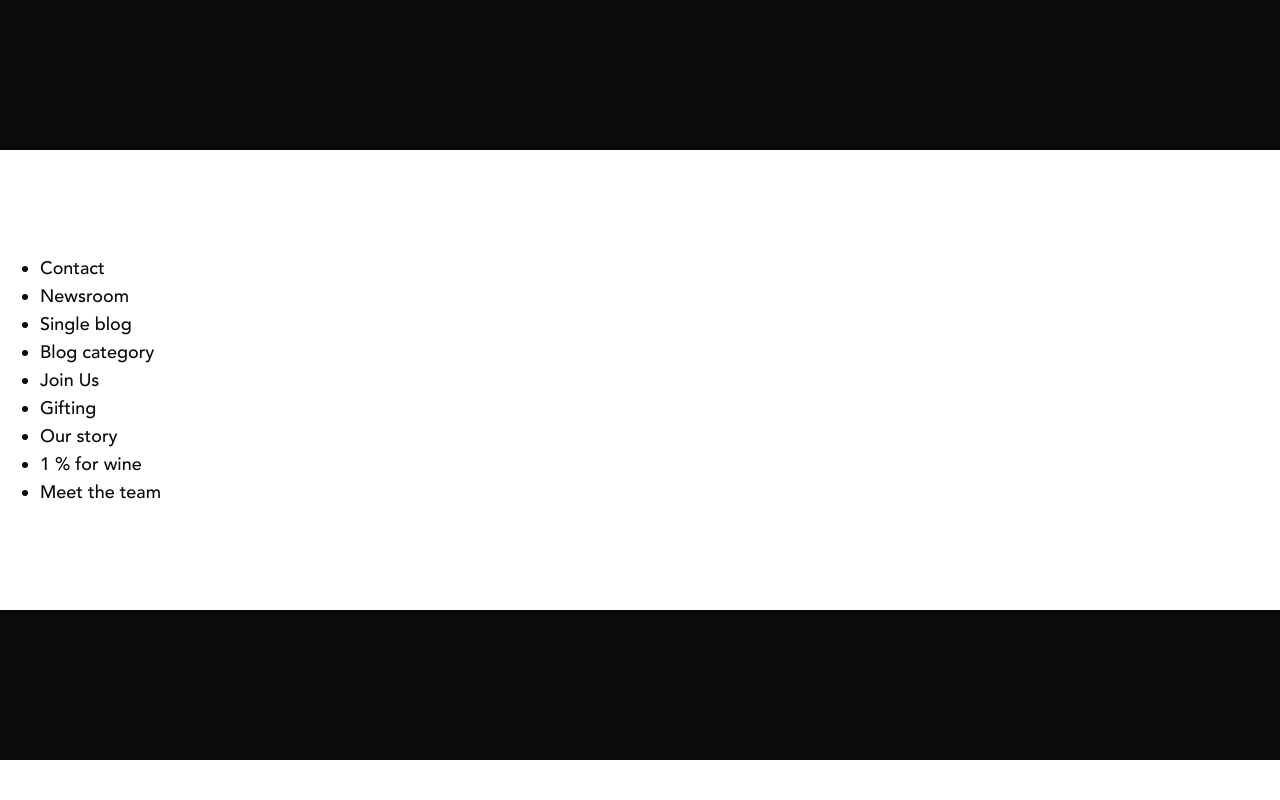
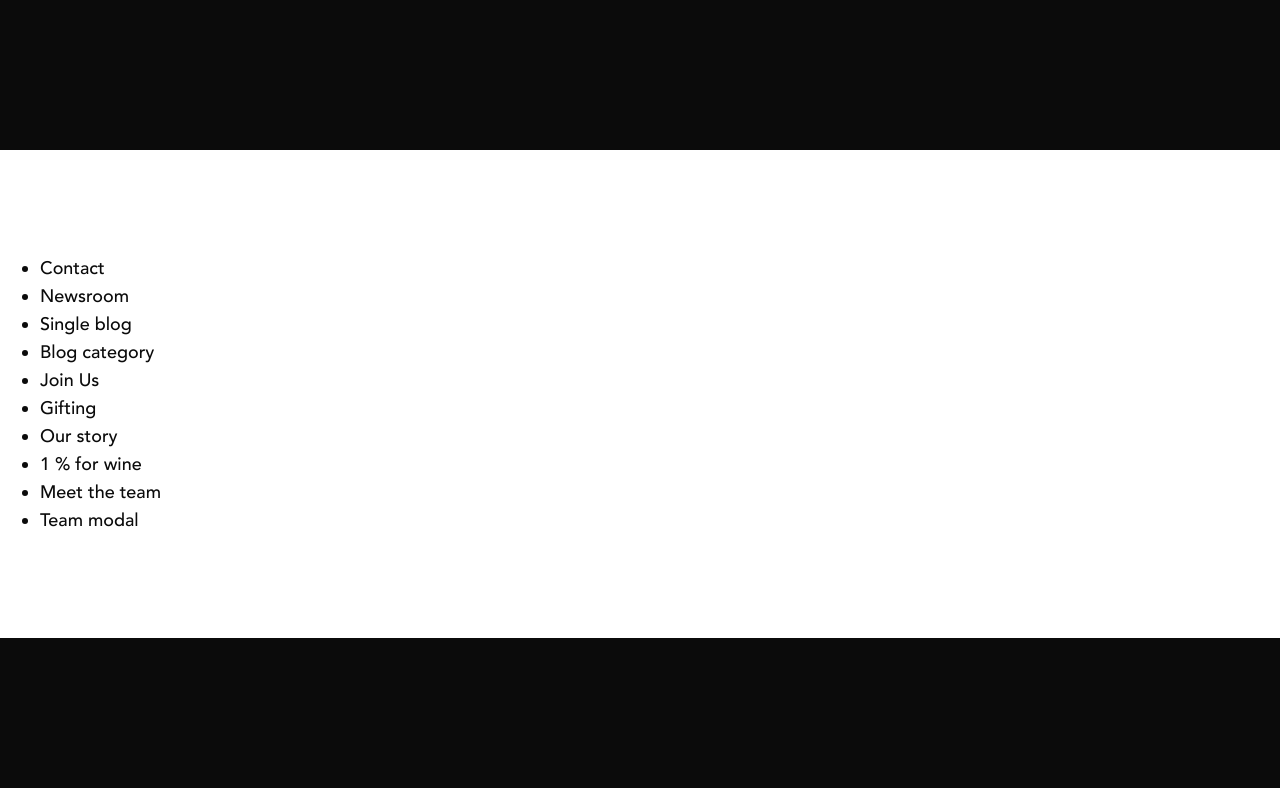
Before and after one commit to itfamily-dev/vivant-blog, a website: page index.html in a window 1280 px wide. Drawn offline with Linux system fonts and the light colour scheme.

Commit message:
Update index.html

```diff
--- a/index.html
+++ b/index.html
@@ -43,6 +43,9 @@
           <li>
               <a href="team.html">Meet the team</a>
           </li>
+          <li>
+              <a href="team-modal.html">Team modal</a>
+          </li>
          </ul>
     </div>
 
```
